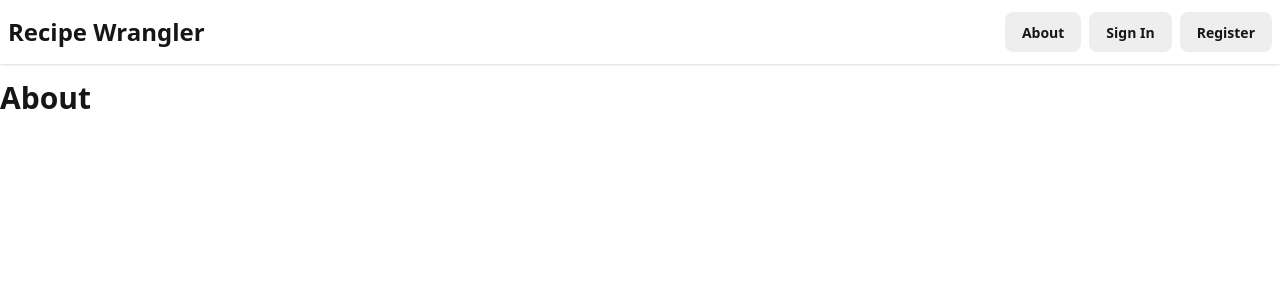
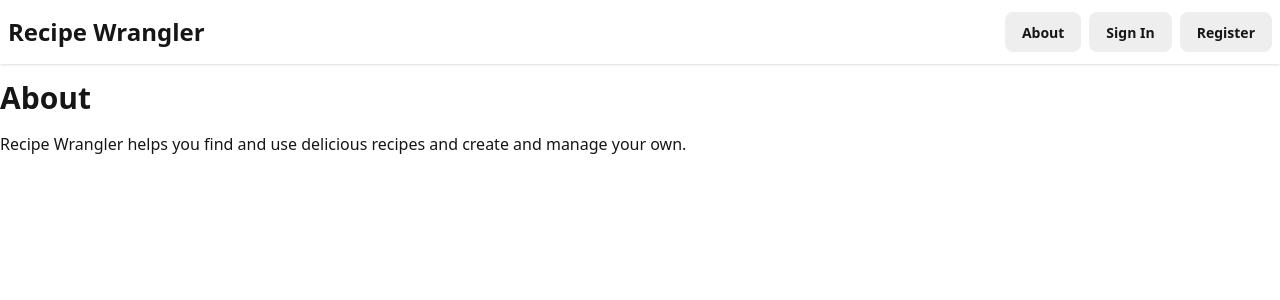
Before and after one commit to Justin-K-Ellis/recipe_wrangler_client, a Next.js app: page /about in a window 1280 px wide. Shown: the top 300 px of the page. Built offline with nearby package versions, Linux system fonts and the light colour scheme; no server answers.

Commit message:
fix: Update about page

```diff
--- a/src/app/about/page.tsx
+++ b/src/app/about/page.tsx
@@ -1,5 +1,13 @@
 import PageTitle from "../components/PageTitle";
 
 export default function page() {
-  return <PageTitle text="About" />;
+  return (
+    <>
+      <PageTitle text="About" />
+      <p>
+        Recipe Wrangler helps you find and use delicious recipes and create and
+        manage your own.
+      </p>
+    </>
+  );
 }
```
